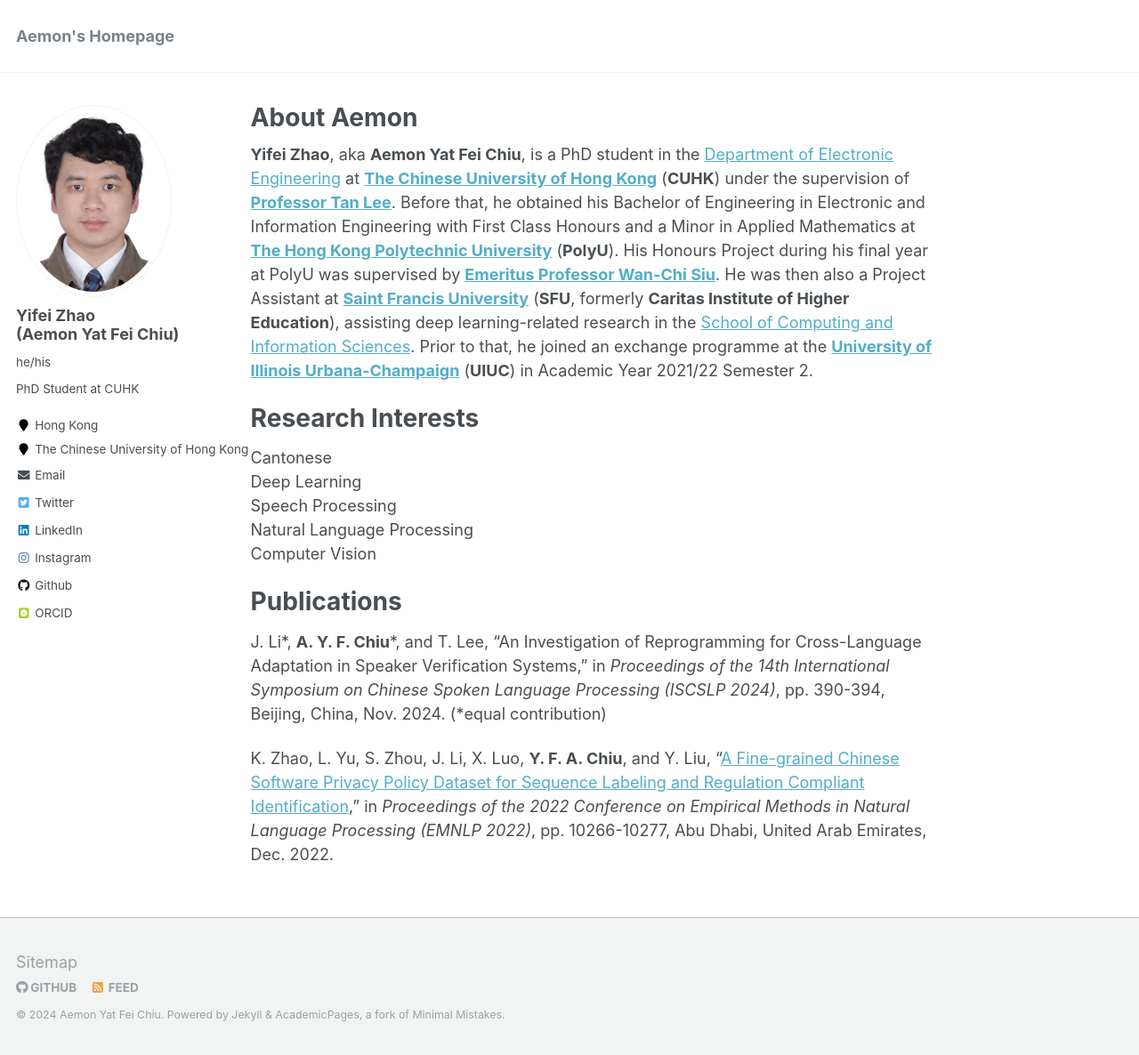
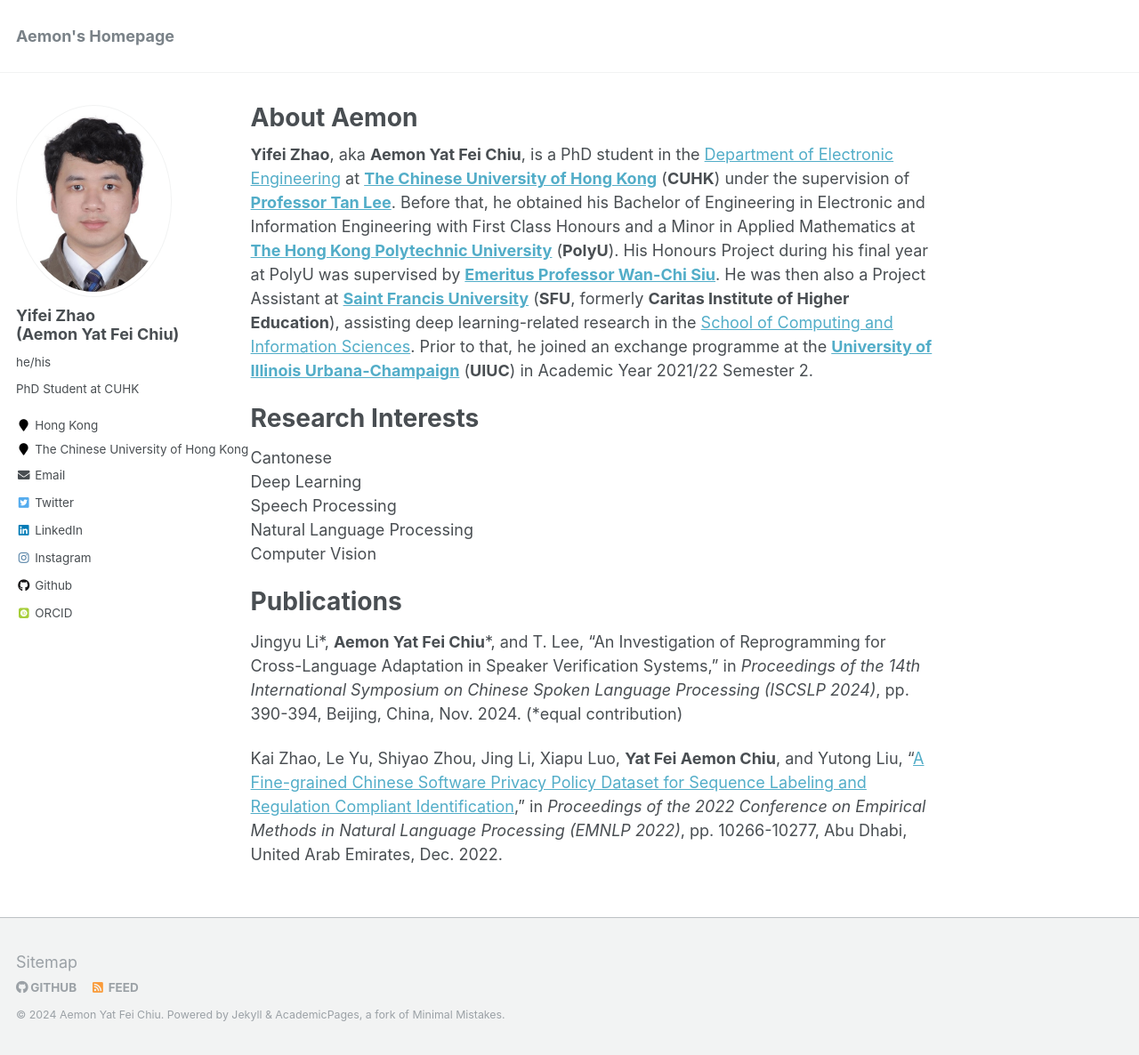
Before and after one commit to aemonyfchiu/aemonyfchiu.github.io, a Jekyll site: the page built from _pages/about.md, in a window 1280 px wide and 1186 px high. Shown: the whole window at 89% size. Built offline with Jekyll 4.4.1, drawn with Linux system fonts in a browser that asks for light colours; some web fonts are replaced.

Commit message:
Update about.md

```diff
--- a/_pages/about.md
+++ b/_pages/about.md
@@ -19,6 +19,6 @@
 
 Publications
 ======
-J. Li\*, **A. Y. F. Chiu**\*, and T. Lee, “An Investigation of Reprogramming for Cross-Language Adaptation in Speaker Verification Systems,” in *Proceedings of the 14th International Symposium on Chinese Spoken Language Processing (ISCSLP 2024)*, pp. 390-394, Beijing, China, Nov. 2024. (*equal contribution)
+Jingyu Li\*, **Aemon Yat Fei Chiu**\*, and T. Lee, “An Investigation of Reprogramming for Cross-Language Adaptation in Speaker Verification Systems,” in *Proceedings of the 14th International Symposium on Chinese Spoken Language Processing (ISCSLP 2024)*, pp. 390-394, Beijing, China, Nov. 2024. (*equal contribution)
 
-K. Zhao, L. Yu, S. Zhou, J. Li, X. Luo, **Y. F. A. Chiu**, and Y. Liu, “[A Fine-grained Chinese Software Privacy Policy Dataset for Sequence Labeling and Regulation Compliant Identification](https://aclanthology.org/2022.emnlp-main.700/),” in *Proceedings of the 2022 Conference on Empirical Methods in Natural Language Processing (EMNLP 2022)*, pp. 10266-10277, Abu Dhabi, United Arab Emirates, Dec. 2022.
+Kai Zhao, Le Yu, Shiyao Zhou, Jing Li, Xiapu Luo, **Yat Fei Aemon Chiu**, and Yutong Liu, “[A Fine-grained Chinese Software Privacy Policy Dataset for Sequence Labeling and Regulation Compliant Identification](https://aclanthology.org/2022.emnlp-main.700/),” in *Proceedings of the 2022 Conference on Empirical Methods in Natural Language Processing (EMNLP 2022)*, pp. 10266-10277, Abu Dhabi, United Arab Emirates, Dec. 2022.
```
